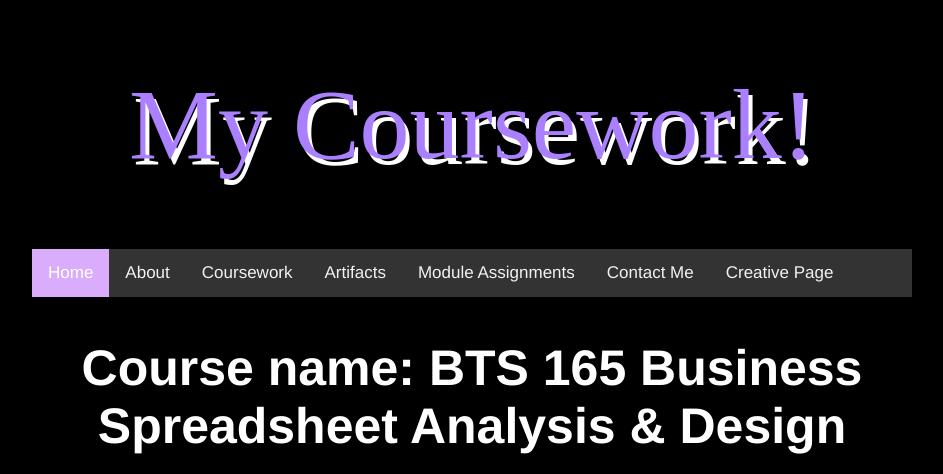
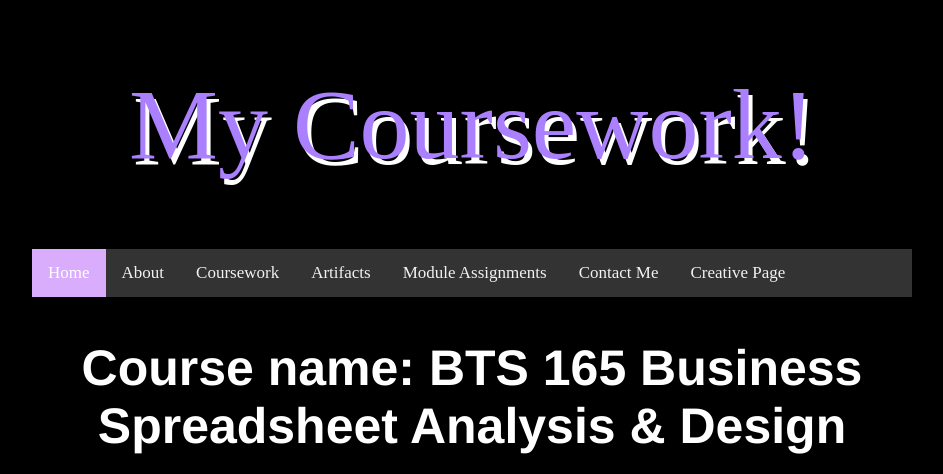
Before and after one commit to jdang95/coursework, a plain HTML site: page index.html in a window 1280 px wide. Shown: the top 474 px of the page, without its empty margins (168-1111 px from the left). Drawn offline with Linux system fonts and the light colour scheme; a web font is replaced by a local one.

Commit message:
Update style.css

```diff
--- a/css/style.css
+++ b/css/style.css
@@ -60,3 +60,13 @@ h2{
 p{
   font-size: 30px;
 }
+
+a{
+  color: white;
+  font-size: 50px;
+   font-family: 'JelleeRoman';
+   font-weight: normal;
+   font-style: normal;
+   color: #ffffff;
+
+}
```
